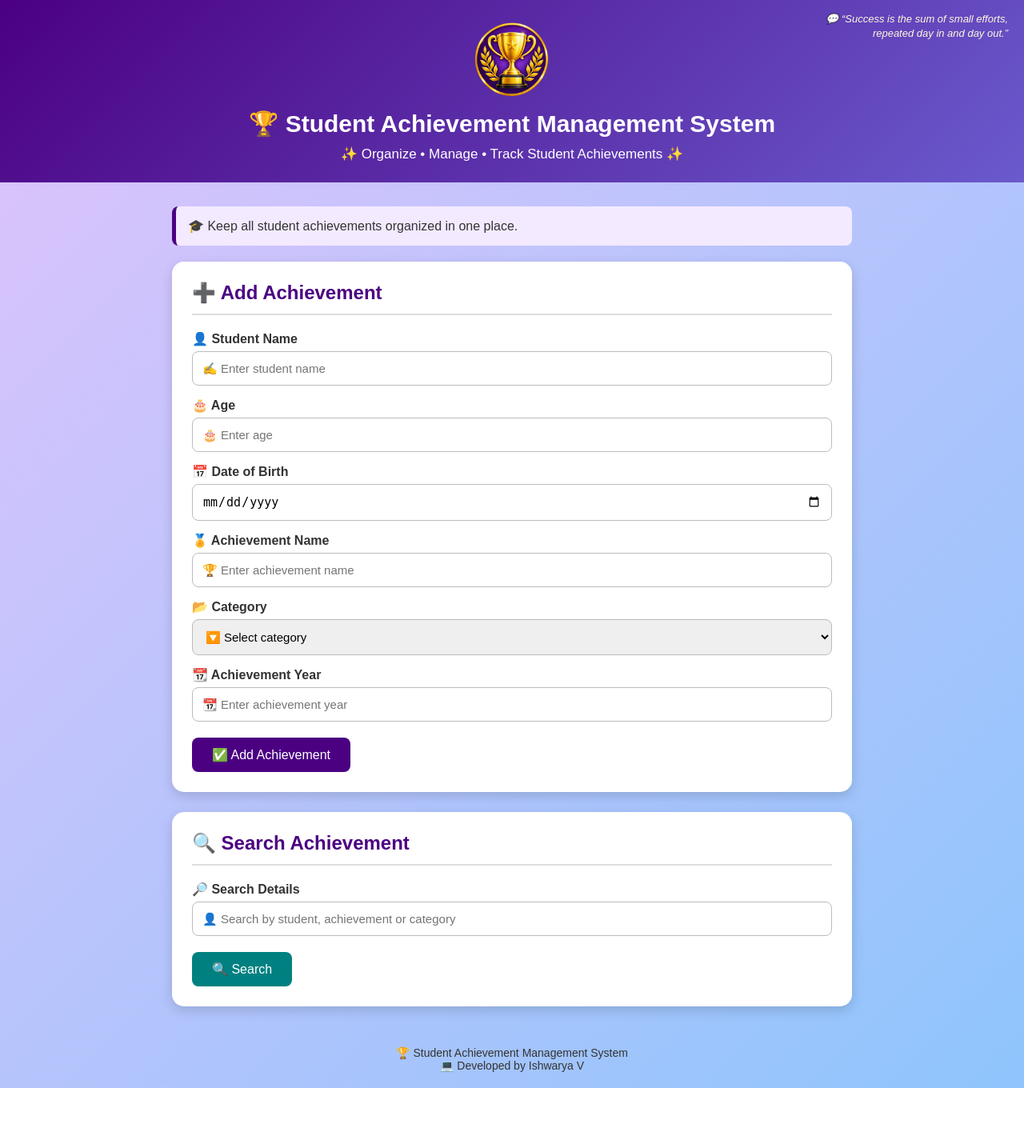
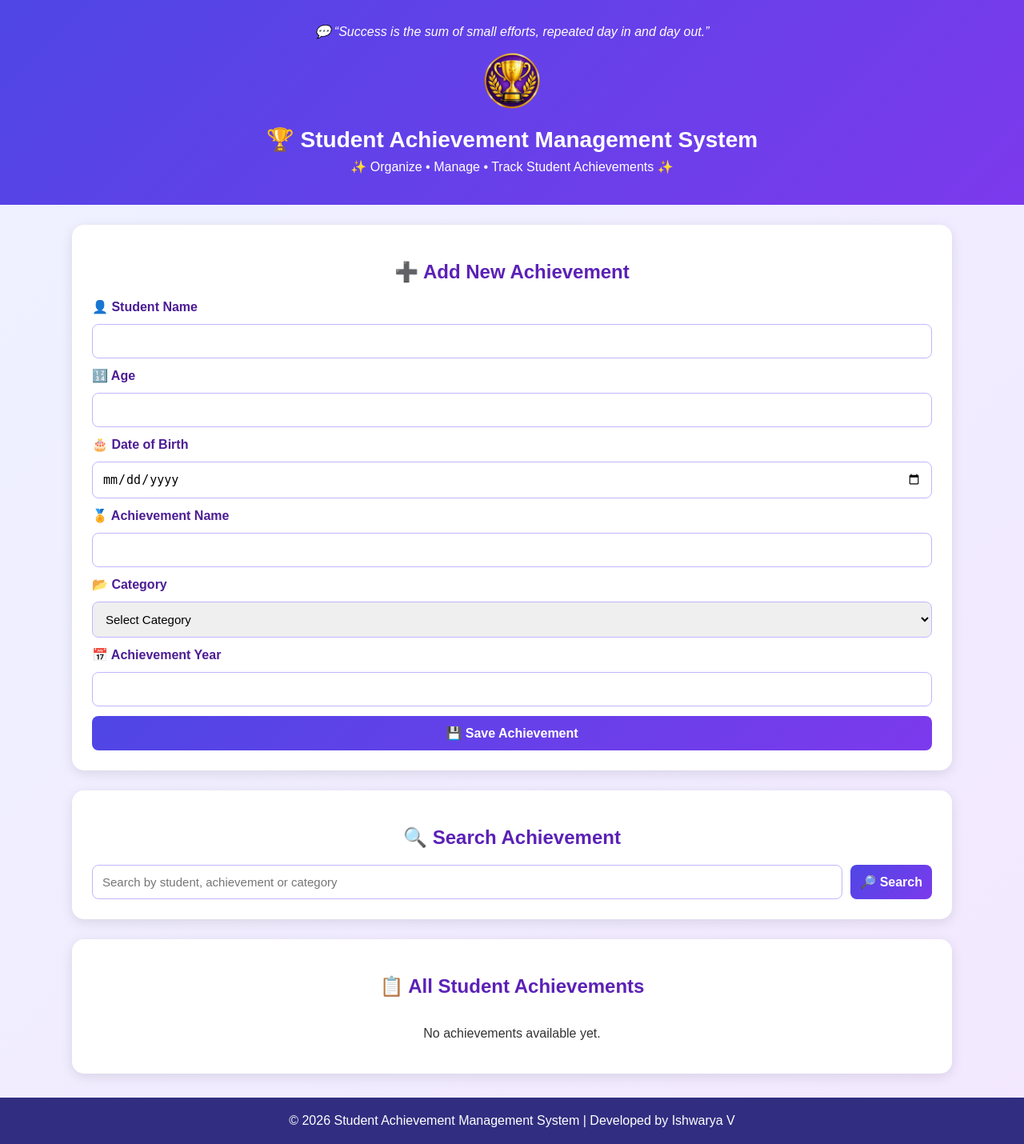
Before and after one commit to keerthanaishwarya482-creator/Student-acheivement-management-system, a Flask app: template templates/index.html in a window 1280 px wide. Shown: the whole page at 80% size. Before the commit the page ends 1360 px from the top, so only its background shows below. Run offline with Flask 3, Linux system fonts and the light colour scheme; the template is opened without the code that fills it, so the values that code supplies are empty; parts of the project's set-up code (start-up, migrations or seed data) failed here and were passed over.

Commit message:
index.html

```diff
--- a/templates/index.html
+++ b/templates/index.html
@@ -13,146 +13,170 @@
         body {
             margin: 0;
             font-family: Arial, sans-serif;
-            background: linear-gradient(135deg, #e0c3fc, #8ec5fc);
-            min-height: 100vh;
+            background: linear-gradient(135deg, #eef2ff, #f3e8ff);
+            color: #333;
         }
 
         header {
-            background: linear-gradient(135deg, #4b0082, #6a5acd);
+            background: linear-gradient(135deg, #4f46e5, #7c3aed);
             color: white;
             text-align: center;
-            padding: 25px 20px;
-            position: relative;
+            padding: 30px 15px;
         }
 
         header img {
-            width: 100px;
-            height: 100px;
+            width: 75px;
+            height: 75px;
             object-fit: contain;
-            display: block;
-            margin: 0 auto 12px auto;
+            margin-bottom: 10px;
         }
 
         header h1 {
-            margin: 10px 0;
-            font-size: 30px;
+            margin: 5px 0;
+            font-size: 28px;
         }
 
         header p {
-            margin: 0;
-            font-size: 17px;
+            margin: 8px 0;
+            font-size: 16px;
         }
 
         .quote {
-            position: absolute;
-            top: 15px;
-            right: 20px;
-            width: 230px;
-            font-size: 13px;
             font-style: italic;
-            line-height: 1.4;
-            text-align: right;
-            color: #fff8dc;
+            margin-bottom: 15px;
         }
 
         .container {
-            width: 90%;
-            max-width: 850px;
-            margin: 30px auto;
+            width: 95%;
+            max-width: 1100px;
+            margin: 25px auto;
         }
 
         .card {
             background: white;
             padding: 25px;
+            border-radius: 15px;
+            box-shadow: 0 4px 15px rgba(0,0,0,0.1);
             margin-bottom: 25px;
-            border-radius: 15px;
-            box-shadow: 0 5px 15px rgba(0, 0, 0, 0.15);
         }
 
-        .card h2 {
-            color: #4b0082;
-            margin-top: 0;
-            border-bottom: 2px solid #ddd;
-            padding-bottom: 12px;
+        h2 {
+            color: #5b21b6;
+            text-align: center;
+            margin-bottom: 20px;
+        }
+
+        form {
+            display: grid;
+            gap: 12px;
         }
 
         label {
-            display: block;
-            margin-top: 15px;
-            margin-bottom: 6px;
             font-weight: bold;
-            color: #333;
+            color: #4c1d95;
         }
 
-        input,
-        select {
-            width: 100%;
+        input, select {
             padding: 12px;
-            border: 1px solid #bbb;
+            border: 1px solid #c4b5fd;
             border-radius: 8px;
             font-size: 15px;
         }
 
-        input:focus,
-        select:focus {
-            border-color: #6a5acd;
-            outline: none;
-            box-shadow: 0 0 5px rgba(106, 90, 205, 0.4);
-        }
-
         button {
-            margin-top: 20px;
-            padding: 12px 25px;
-            background: #4b0082;
+            padding: 12px;
+            background: linear-gradient(135deg, #4f46e5, #7c3aed);
             color: white;
             border: none;
             border-radius: 8px;
+            cursor: pointer;
             font-size: 16px;
-            cursor: pointer;
+            font-weight: bold;
         }
 
         button:hover {
-            background: #6a5acd;
+            opacity: 0.9;
         }
 
-        .search-button {
-            background: #008080;
+        .search-form {
+            display: flex;
+            gap: 10px;
         }
 
-        .search-button:hover {
-            background: #006666;
+        .search-form input {
+            flex: 1;
         }
 
-        .info-box {
-            background: #f3eaff;
-            padding: 15px;
-            border-left: 5px solid #4b0082;
-            border-radius: 8px;
-            margin-bottom: 20px;
-            color: #333;
+        .table-container {
+            overflow-x: auto;
+        }
+
+        table {
+            width: 100%;
+            border-collapse: collapse;
+            margin-top: 15px;
+        }
+
+        th, td {
+            border: 1px solid #ddd;
+            padding: 12px;
+            text-align: center;
+        }
+
+        th {
+            background: #6d28d9;
+            color: white;
+        }
+
+        tr:nth-child(even) {
+            background: #f5f3ff;
+        }
+
+        .edit-btn {
+            background: #2563eb;
+            padding: 8px 12px;
+            text-decoration: none;
+            color: white;
+            border-radius: 6px;
+            display: inline-block;
+            margin: 2px;
+        }
+
+        .delete-btn {
+            background: #dc2626;
+            padding: 8px 12px;
+            text-decoration: none;
+            color: white;
+            border-radius: 6px;
+            display: inline-block;
+            margin: 2px;
+        }
+
+        .edit-btn:hover,
+        .delete-btn:hover {
+            opacity: 0.85;
         }
 
         footer {
             text-align: center;
             padding: 20px;
-            color: #333;
-            font-size: 14px;
+            background: #312e81;
+            color: white;
+            margin-top: 30px;
         }
 
         @media (max-width: 600px) {
             header h1 {
-                font-size: 23px;
+                font-size: 22px;
             }
 
-            .quote {
-                position: static;
-                width: auto;
-                text-align: center;
-                margin: 10px auto;
+            .search-form {
+                flex-direction: column;
             }
 
-            .card {
-                padding: 18px;
+            th, td {
+                font-size: 13px;
+                padding: 8px;
             }
         }
     </style>
@@ -161,122 +185,115 @@
 <body>
 
 <header>
-
     <div class="quote">
         💬 “Success is the sum of small efforts, repeated day in and day out.”
     </div>
 
-        <img src="{{ url_for('static', filename='trophy.png') }}"
-             alt="Trophy Logo">
+    <img src="{{ url_for('static', filename='trophy.png') }}" alt="Trophy Logo">
 
     <h1>🏆 Student Achievement Management System</h1>
-
     <p>✨ Organize • Manage • Track Student Achievements ✨</p>
-
 </header>
 
 <div class="container">
 
-        <div class="info-box">
-            🎓 Keep all student achievements organized in one place.
-        </div>
-
     <div class="card">
-            <h2>➕ Add Achievement</h2>
+        <h2>➕ Add New Achievement</h2>
 
         <form action="/add" method="POST">
 
-                <label for="student_name">👤 Student Name</label>
-                <input
-                    type="text"
-                    id="student_name"
-                    name="student_name"
-                    placeholder="✍️ Enter student name"
-                    required
-                >
+            <label>👤 Student Name</label>
+            <input type="text" name="student_name" required>
 
-                <label for="age">🎂 Age</label>
-                <input
-                    type="number"
-                    id="age"
-                    name="age"
-                    placeholder="🎂 Enter age"
-                    min="1"
-                    max="100"
-                    required
-                >
+            <label>🔢 Age</label>
+            <input type="number" name="age" required>
 
-                <label for="date_of_birth">📅 Date of Birth</label>
-                <input
-                    type="date"
-                    id="date_of_birth"
-                    name="date_of_birth"
-                    required
-                >
+            <label>🎂 Date of Birth</label>
+            <input type="date" name="date_of_birth" required>
 
-                <label for="achievement_name">🏅 Achievement Name</label>
-                <input
-                    type="text"
-                    id="achievement_name"
-                    name="achievement_name"
-                    placeholder="🏆 Enter achievement name"
-                    required
-                >
+            <label>🏅 Achievement Name</label>
+            <input type="text" name="achievement_name" required>
 
-                <label for="category">📂 Category</label>
-                <select id="category" name="category" required>
-                    <option value="">🔽 Select category</option>
-                    <option value="Academic">🎓 Academic</option>
+            <label>📂 Category</label>
+            <select name="category" required>
+                <option value="">Select Category</option>
+                <option value="Academic">📚 Academic</option>
                 <option value="Sports">⚽ Sports</option>
                 <option value="Cultural">🎭 Cultural</option>
                 <option value="Technical">💻 Technical</option>
-                    <option value="Workshop">📚 Workshop</option>
+                <option value="Workshop">🛠️ Workshop</option>
                 <option value="Seminar">🎤 Seminar</option>
             </select>
 
-                <label for="achievement_year">📆 Achievement Year</label>
-                <input
-                    type="number"
-                    id="achievement_year"
-                    name="achievement_year"
-                    placeholder="📆 Enter achievement year"
-                    min="2000"
-                    max="2100"
-                    required
-                >
+            <label>📅 Achievement Year</label>
+            <input type="number" name="achievement_year" required>
 
-                <button type="submit">✅ Add Achievement</button>
-
+            <button type="submit">💾 Save Achievement</button>
         </form>
     </div>
 
     <div class="card">
         <h2>🔍 Search Achievement</h2>
 
-            <form action="/search" method="POST">
+        <form action="/search" method="POST" class="search-form">
+            <input type="text" name="keyword"
+                   placeholder="Search by student, achievement or category"
+                   required>
+            <button type="submit">🔎 Search</button>
+        </form>
+    </div>
 
-                <label for="keyword">🔎 Search Details</label>
-                <input
-                    type="text"
-                    id="keyword"
-                    name="keyword"
-                    placeholder="👤 Search by student, achievement or category"
-                    required
-                >
+    <div class="card">
+        <h2>📋 All Student Achievements</h2>
 
-                <button type="submit" class="search-button">
-                    🔍 Search
-                </button>
+        <div class="table-container">
+            {% if achievements %}
+            <table>
+                <tr>
+                    <th>ID</th>
+                    <th>Student Name</th>
+                    <th>Age</th>
+                    <th>Date of Birth</th>
+                    <th>Achievement</th>
+                    <th>Category</th>
+                    <th>Year</th>
+                    <th>Actions</th>
+                </tr>
 
-            </form>
+                {% for achievement in achievements %}
+                <tr>
+                    <td>{{ achievement.achievement_id }}</td>
+                    <td>{{ achievement.student_name }}</td>
+                    <td>{{ achievement.age }}</td>
+                    <td>{{ achievement.date_of_birth }}</td>
+                    <td>{{ achievement.achievement_name }}</td>
+                    <td>{{ achievement.category }}</td>
+                    <td>{{ achievement.achievement_year }}</td>
+                    <td>
+                        <a class="edit-btn"
+                           href="/edit/{{ achievement.achievement_id }}">
+                           ✏️ Edit
+                        </a>
+
+                        <a class="delete-btn"
+                           href="/delete/{{ achievement.achievement_id }}"
+                           onclick="return confirm('Are you sure you want to delete this achievement?');">
+                           🗑️ Delete
+                        </a>
+                    </td>
+                </tr>
+                {% endfor %}
+            </table>
+            {% else %}
+                <p style="text-align:center;">No achievements available yet.</p>
+            {% endif %}
+        </div>
     </div>
 
 </div>
 
 <footer>
-        🏆 Student Achievement Management System
-        <br>
-        💻 Developed by Ishwarya V
+    © 2026 Student Achievement Management System | Developed by Ishwarya V
 </footer>
 
 </body>
```
Lines whose indentation alone changed are shown as unchanged.
